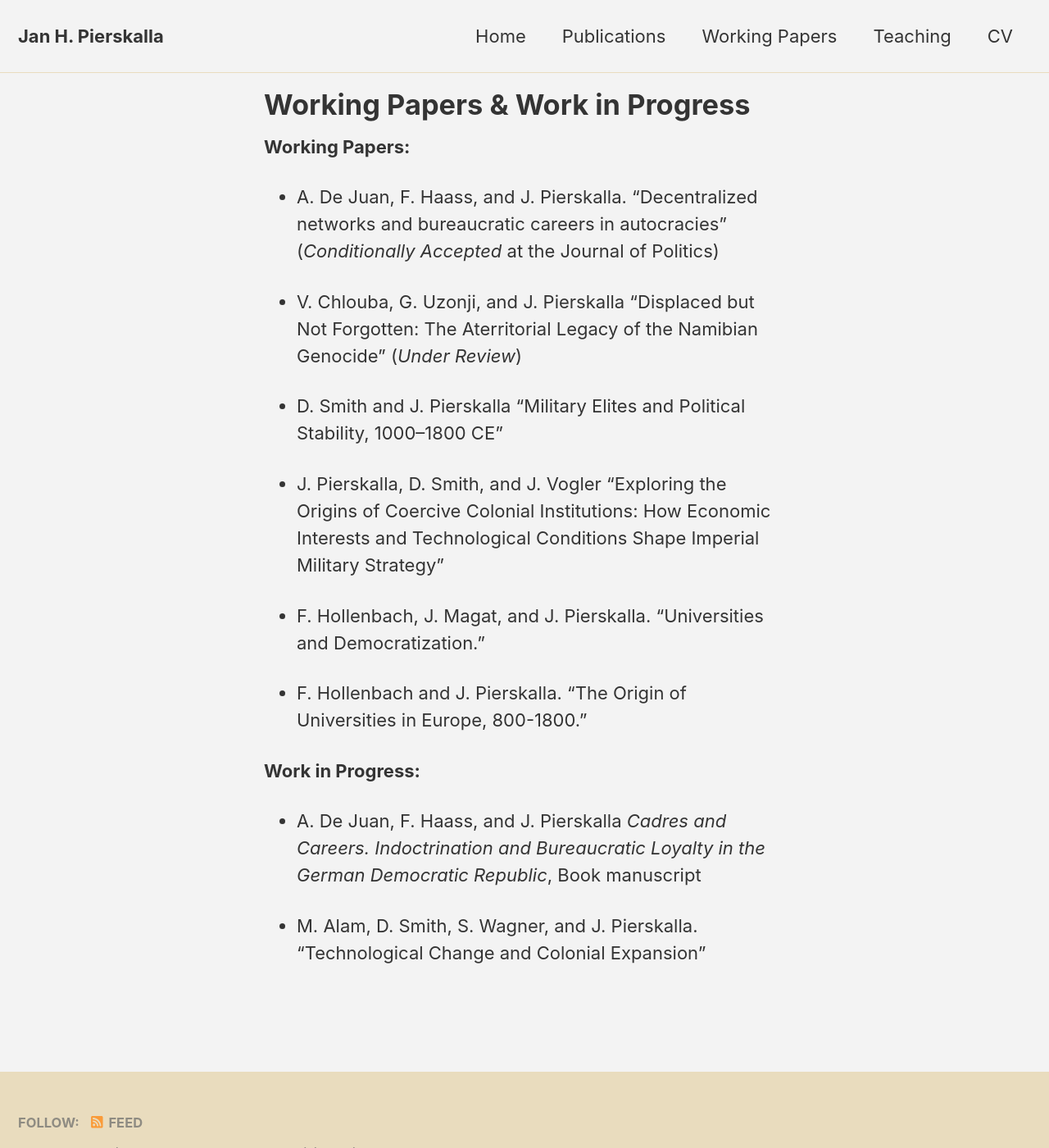
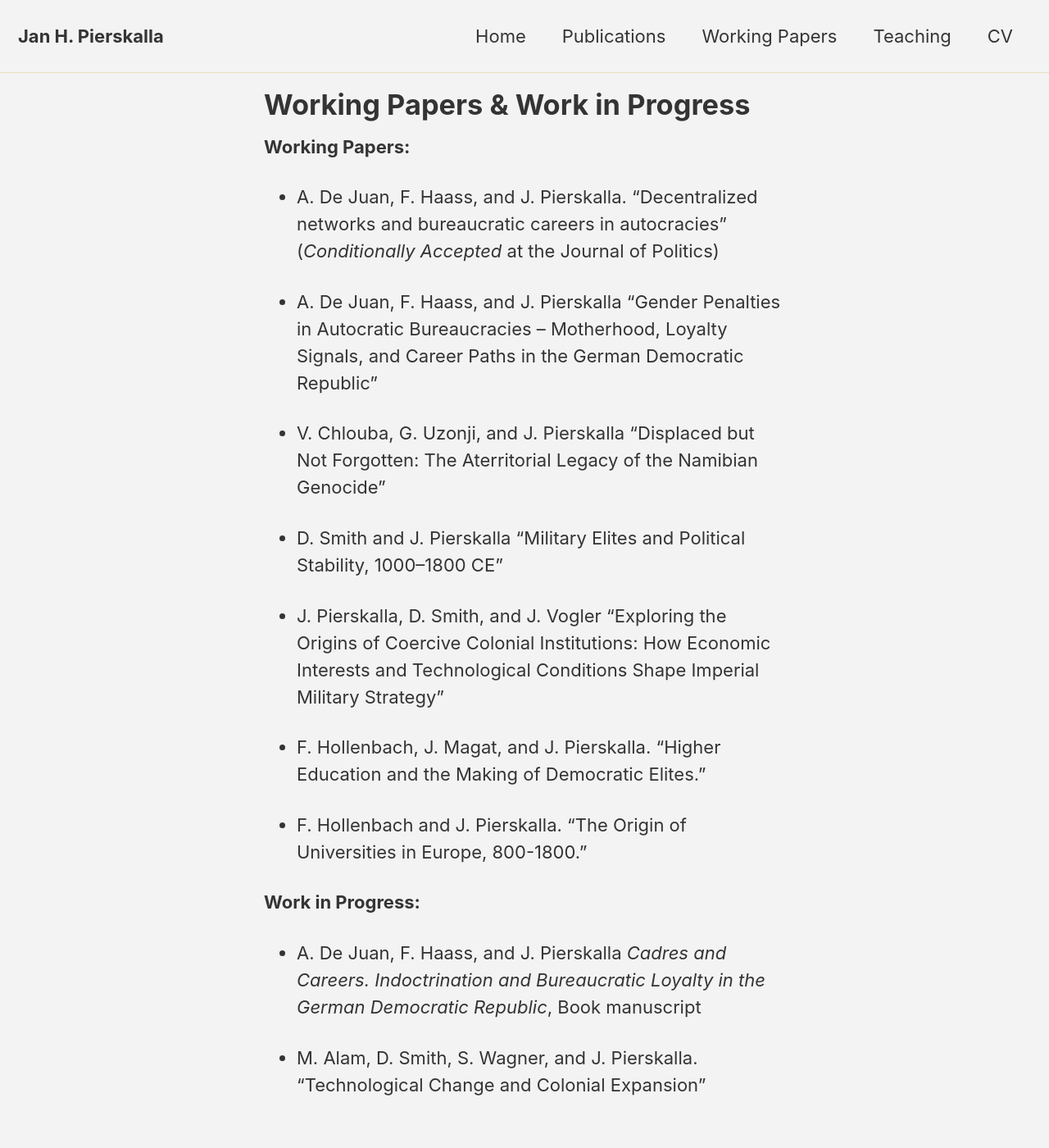
Before and after one commit to jpierskalla/jpierskalla.github.io, a Jekyll site: the page built from pages/workingPapers.md, in a window 1280 px wide and 1400 px high. Shown: the whole window at 82% size. Built offline with Jekyll 4.4.1, drawn with Linux system fonts in a browser that asks for light colours; nearby versions of some CDN libraries.

Commit message:
Update working papers list with new entries

```diff
--- a/pages/workingPapers.md
+++ b/pages/workingPapers.md
@@ -11,13 +11,15 @@ __Working Papers:__
 
 - A. De Juan, F. Haass, and J. Pierskalla. "Decentralized networks and bureaucratic careers in autocracies" (*Conditionally Accepted* at the Journal of Politics)
 
-- V. Chlouba, G. Uzonji, and J. Pierskalla “Displaced but Not Forgotten: The Aterritorial Legacy of the Namibian Genocide” (*Under Review*)
+- A. De Juan, F. Haass, and J. Pierskalla "Gender Penalties in Autocratic Bureaucracies -- Motherhood, Loyalty Signals, and Career Paths in the German Democratic Republic"
+
+- V. Chlouba, G. Uzonji, and J. Pierskalla “Displaced but Not Forgotten: The Aterritorial Legacy of the Namibian Genocide”
 
 - D. Smith and J. Pierskalla “Military Elites and Political Stability, 1000–1800 CE”
 
 - J. Pierskalla, D. Smith, and J. Vogler "Exploring the Origins of Coercive Colonial Institutions: How Economic Interests and Technological Conditions Shape Imperial Military Strategy"
 
-- F. Hollenbach, J. Magat, and J. Pierskalla. "Universities and Democratization."
+- F. Hollenbach, J. Magat, and J. Pierskalla. "Higher Education and the Making of Democratic Elites."
 
 - F. Hollenbach and J. Pierskalla. "The Origin of Universities in Europe, 800-1800."
 
```
